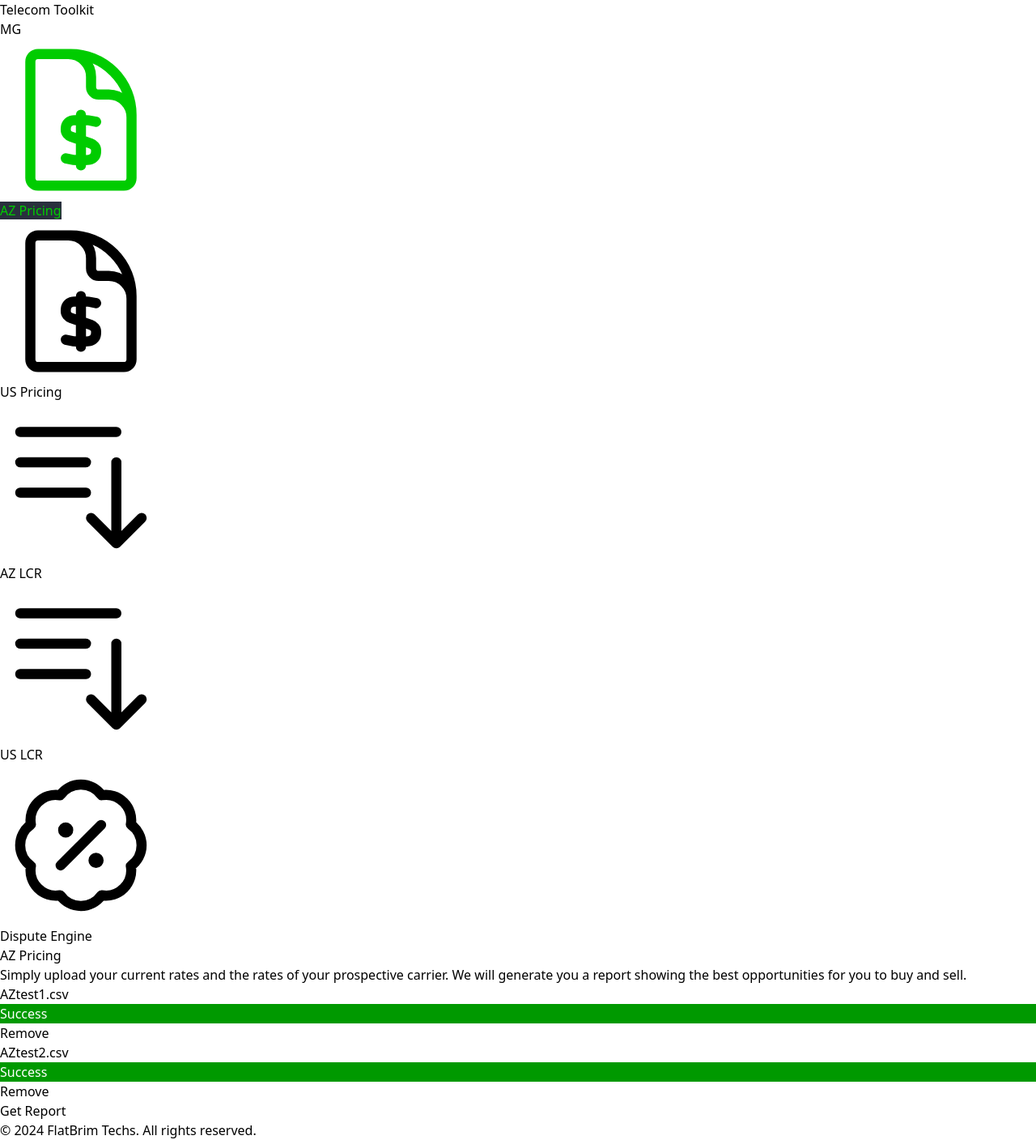
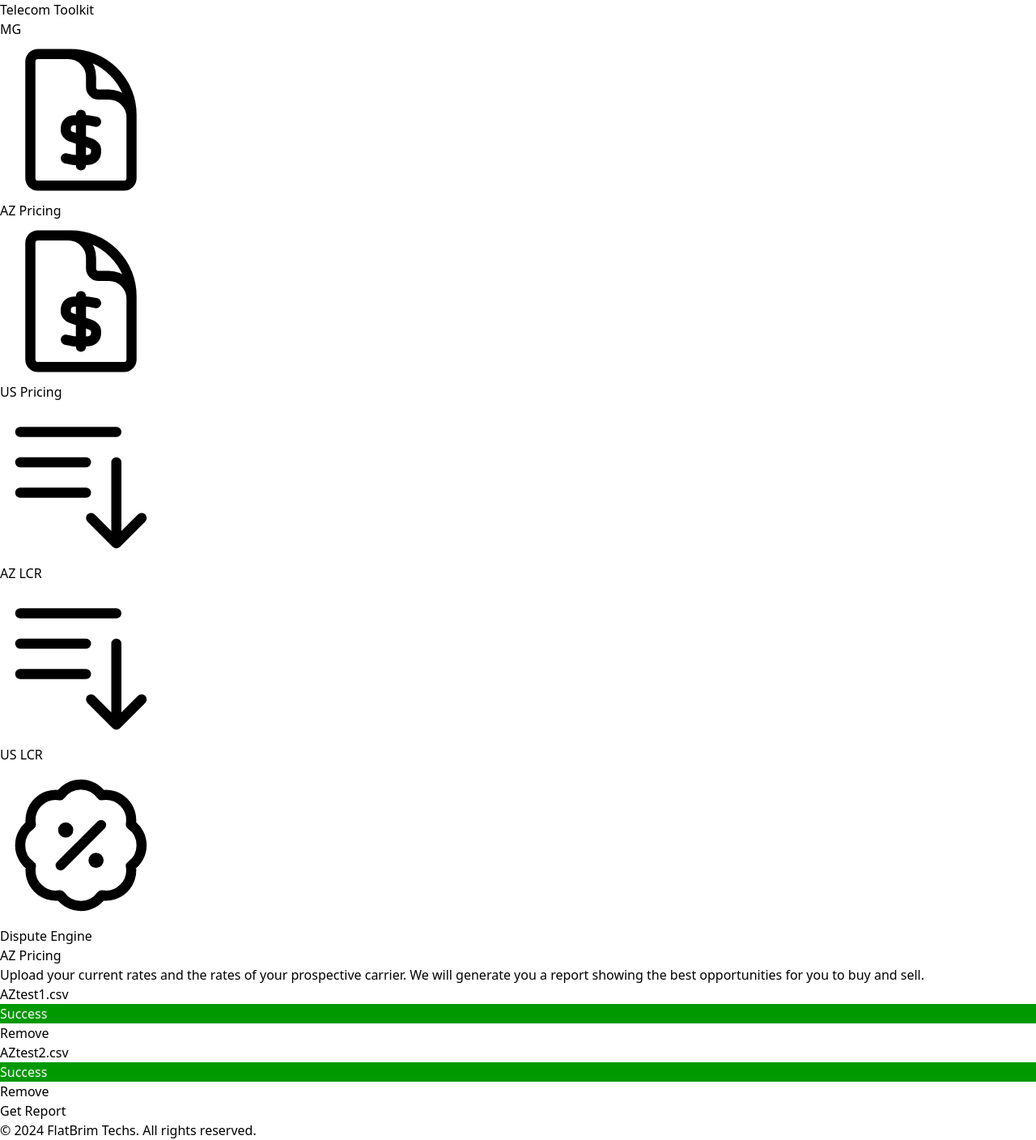
Before and after one commit to kdjordan/voip-accelerator, a Vue app: page /azpricing in a window 1280 px wide. Shown: the whole page at 81% size. Built offline with nearby package versions, Linux system fonts and the light colour scheme; a web font is replaced by a local one.

Commit message:
REF: AZ pricing UI

```diff
--- a/src/components/SideNav.vue
+++ b/src/components/SideNav.vue
@@ -17,7 +17,7 @@
         <RouterLink
           :to="item.to"
           class="flex items-center space-x-2 py-4 pl-4"
-          active-class="active-link"
+          active-class="bg-muted text-accent"
         >
           <component :is="item.icon" class="w-6 h-6" />
           <span v-if="isOpen">{{ item.name }}</span>
@@ -82,9 +82,4 @@ const items = ref([
   z-index: 10;
 }
 
-.active-link {
-  background-color: hsl(220, 20%, 20%);
-  color: hsl(120, 100%, 40%);
-  width: 100;
-}
 </style>
--- a/src/components/UploadComponent.vue
+++ b/src/components/UploadComponent.vue
@@ -1,12 +1,18 @@
 <template>
-  <div class="min-w-[300px] max-w-md rounded overflow-x-auto">
-    <div class="px-6 rounded-lg shadow-xl flex flex-col items-center justify-center space-y-4 py-8 bg-background">
-      <p class="text-muted-foreground mb-4">{{ displayMessage }}</p>
+	<div
+		class="rounded-lg h-full py-12"
+	>
+		<div
+			class="px-6 rounded-lg shadow-xl flex flex-col items-center justify-between bg-background h-full w-full py-8 gap-8"
+		>
+			<p class="text-muted-foreground mb-12 text-center">{{ displayMessage }}</p>
 			<div
 				:class="[
-          'w-[95%] h-32 border-2 border-primary rounded-md flex items-center justify-center tracking-wide text-primary hover:bg-slate-400/80 transition-colors cursor-pointer',
+					'border border-primary rounded-md flex items-center justify-center tracking-wide text-primary hover:bg-muted transition-colors cursor-pointer p-12',
 					{
-            pulse: DBstore.isComponentFileUploading(props.componentName),
+						pulse: DBstore.isComponentFileUploading(
+							props.componentName
+						),
 						fileLoaded: props.disabled,
 					},
 				]"
--- a/src/views/AzPricing.vue
+++ b/src/views/AzPricing.vue
@@ -1,9 +1,9 @@
 <template>
   <div class="flex flex-col items-center pt-8 h-full">
-    <div class="flex flex-col items-center w-2/3 mb-16 rounded-xl shadow-xl bg-muted py-8">
+    <div class="flex flex-col items-center w-2/3 mb-16 rounded-xl shadow-xl bg-muted py-8 justify-center">
       <h1 class="text-size3xl uppercase mb-2">AZ Pricing</h1>
       <p class="text-center text-muted-foreground w-4/5">
-        Simply upload your current rates and the rates of your prospective carrier. We will generate you a report showing the best opportunities for you to buy and sell.
+        Upload <span class="font-bold uppercase text-accent">your</span> current rates and the rates of your  <span class="font-bold uppercase text-accent">prospective carrier.</span> We will generate you a report showing the best opportunities for you to buy and sell.
       </p>
     </div>
     <button
@@ -13,10 +13,10 @@
     >
       Reset
     </button>
-    <div class="h-full flex flex-col items-center">
+    <div class="flex flex-col justify-between w-2/3">
       <div
         v-if="!report"
-        class="flex items-center justify-center gap-8 flex-wrap mb-8"
+        class="flex flex-grow space-x-4 mb-8"
       >
         <UploadComponent
           typeOfComponent="owner"
@@ -24,6 +24,7 @@
           :componentName="component1"
           :disabled="dbStore.isComponentDisabled('az1')"
           :columnRoleOptions="columnRoleOptions"
+          class="flex-1"
         />
 
         <UploadComponent
@@ -32,9 +33,10 @@
           :componentName="component2"
           :disabled="dbStore.isComponentDisabled('az2')"
           :columnRoleOptions="columnRoleOptions"
+          class="flex-1"
         />
       </div>
-      <div>
+      <div class="ml-4 text-center">
         <div
           v-if="isGeneratingReport"
           class="bg-blue-500 hover:bg-blue-600 text-white font-bold py-2 px-4 rounded-lg shadow-md cursor-pointer pulse"
@@ -54,12 +56,13 @@
           Get Report
         </button>
       </div>
-      <div>
-        <GenerateReport v-if="report" :report="report" />
-      </div>
+    </div>
+    <div>
+      <GenerateReport v-if="report" :report="report" />
     </div>
   </div>
 </template>
+
 
 <script setup lang="ts">
 import { ref } from 'vue';
```
Lines whose indentation alone changed are shown as unchanged.
